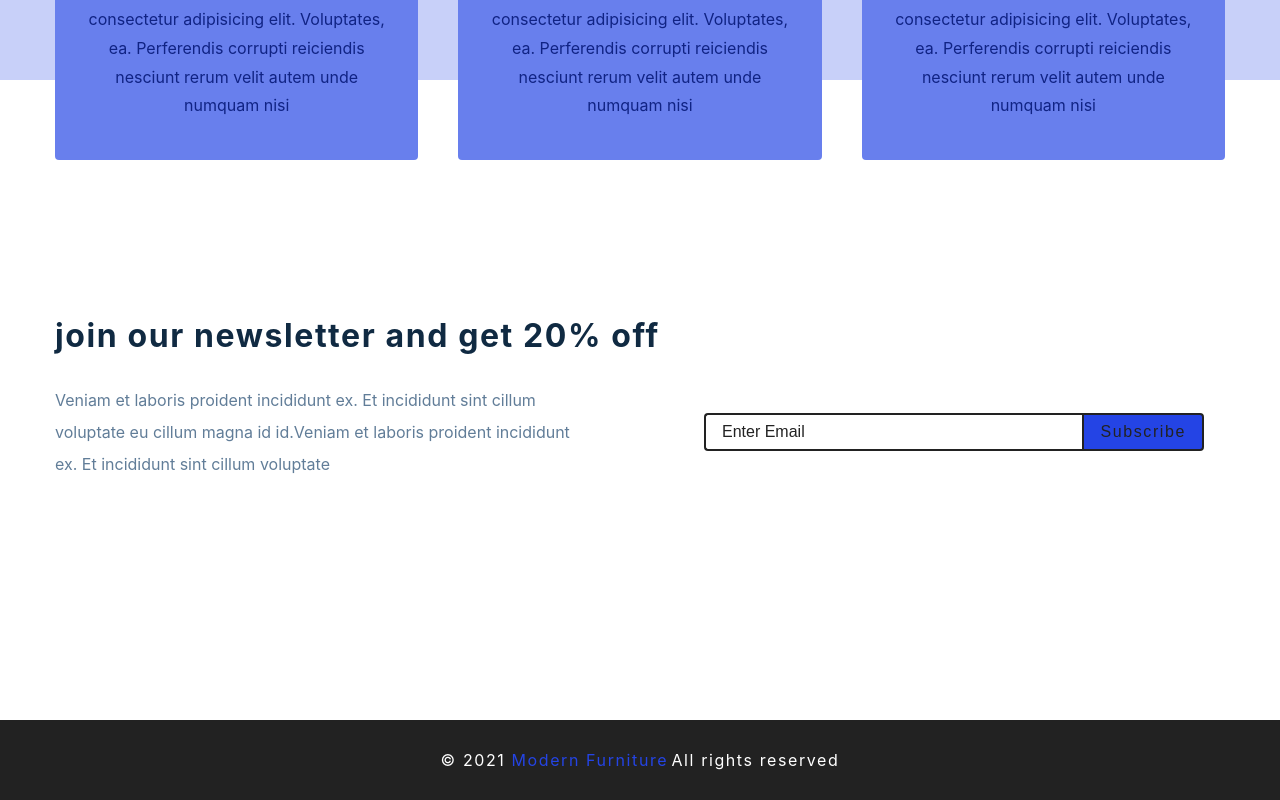
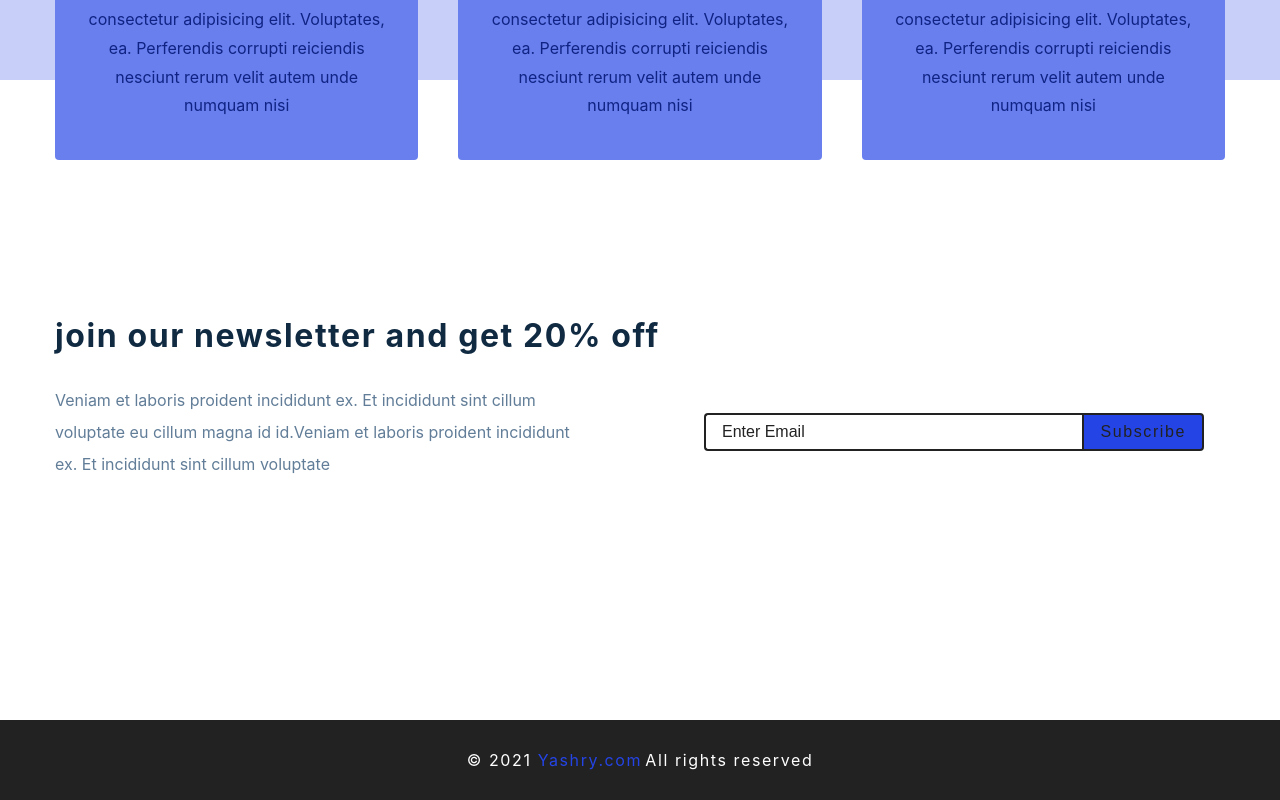
Before and after one commit to Mohamed-Hatem153/Yashry, a React (Create React App) app: page / in a window 1280 px wide. Shown: the part 1451-2251 px from the top of the page. Built offline with nearby package versions, Linux system fonts and the light colour scheme; no server answers.

Commit message:
Yashry task

```diff
--- a/src/components/Footer.js
+++ b/src/components/Footer.js
@@ -4,7 +4,7 @@ const Footer = () => {
   return (
     <Wrapper>
       <h5>
-        &copy; {new Date().getFullYear()} <span>Modern Furniture</span>{" "}
+        &copy; {new Date().getFullYear()} <span>Yashry.com</span>{" "}
       </h5>
       <h5>All rights reserved</h5>
     </Wrapper>
```
